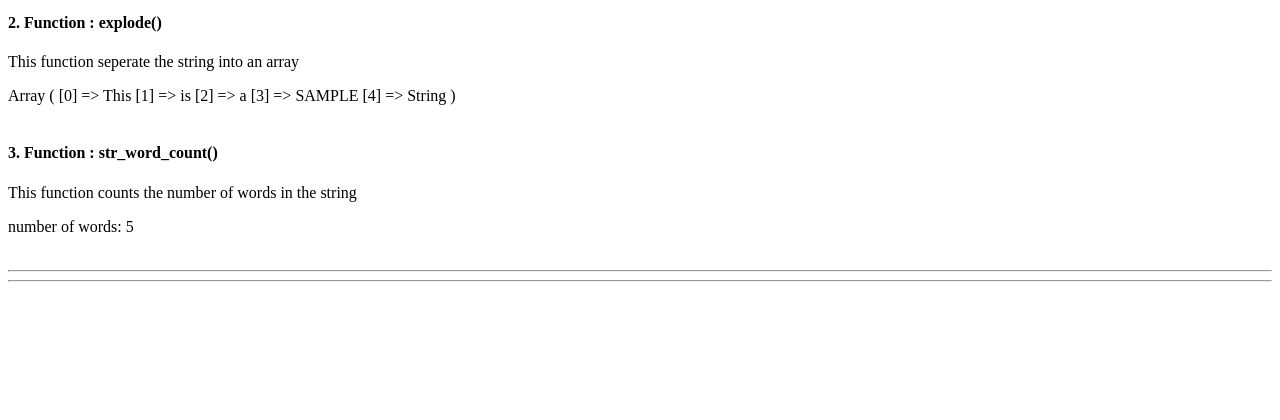
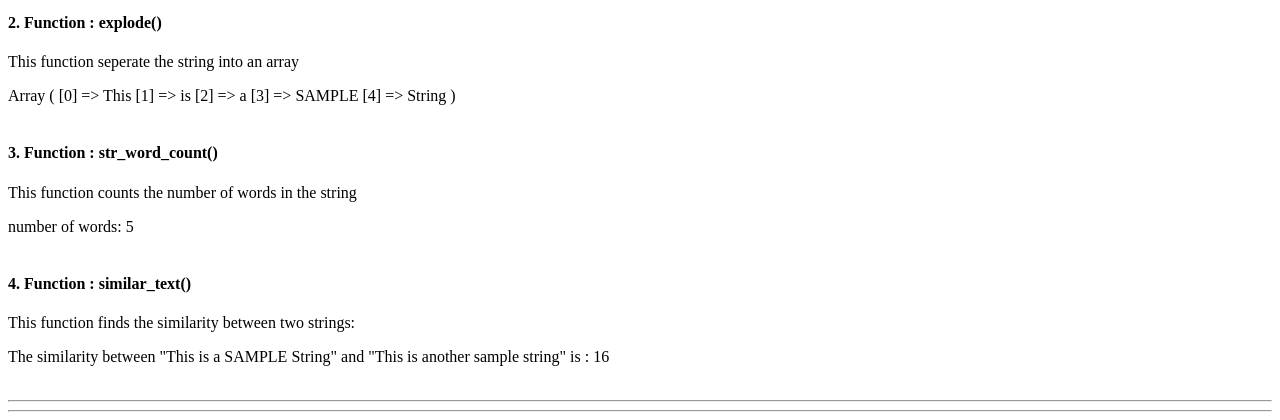
Before and after one commit to sachinmathewjose/homework3-stringarray, a PHP site: page / in a window 1280 px wide. Shown: the part 1660-2080 px from the top of the page. Before the commit the page ends 1942 px from the top, so only its background shows below. Run offline with PHP 8.4, Linux system fonts and the light colour scheme.

Commit message:
added function 14

```diff
--- a/index.php
+++ b/index.php
@@ -108,6 +108,7 @@ class main {
 		$this->printString();
 		$this->explodeString();
 		$this->wordCountString();
+		$this->similarString();
 		echo "<hr><hr>";
 	}
 
@@ -132,9 +133,17 @@ class main {
 		echo "<br><br>";
 	}
 
+	public function similarString() {
+		echo "<h4>4. Function :<b> similar_text()</b></h4>";
+		echo "<p>This function finds the similarity between two strings:<p>";
+		$str = "This is another sample string";
+		echo "The similarity between \"".$this->sampleString."\" and \"".$str."\" is : ".similar_text($this->sampleString,$str);
+		echo "<br><br>";
+	}
+
 	public function pString() {
-		echo "<h4>2. Function :<b> </b></h4>";
-		echo "<p>This function <p>";
+		echo "<h4>2. Function :<b> similar_text()</b></h4>";
+		echo "<p>This function finds the<p>";
 		echo " ";
 		echo "<br><br>";
 	}
```
